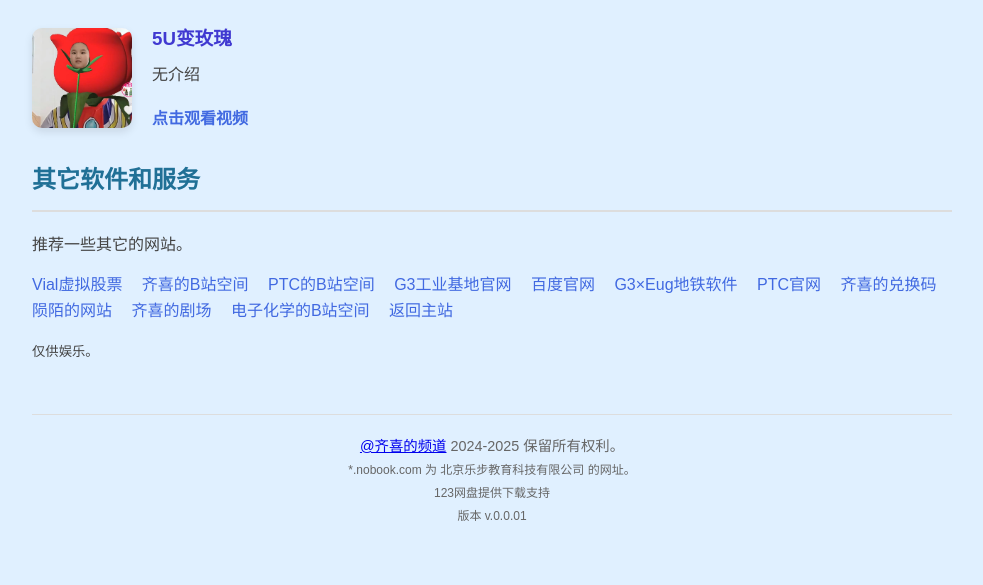
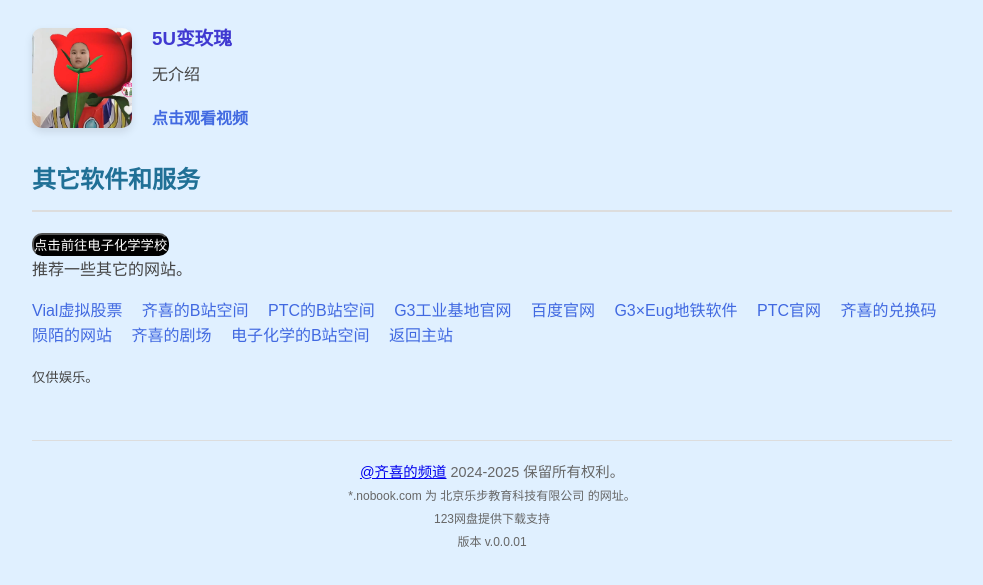
Before and after one commit to nailscrubber/nailscrubber.github.io, a plain HTML site: page hengdian.html in a window 1280 px wide. Shown: the part 1501-2086 px from the top of the page, without its empty margins (148-1131 px from the left). Drawn offline with Linux system fonts and the light colour scheme.

Commit message:
Update hengdian.html

```diff
--- a/hengdian.html
+++ b/hengdian.html
@@ -134,6 +134,7 @@
   <!-- 其它服务 -->
   <section>
    <h2>其它软件和服务</h2>
+   <a href="https://map.baidu.com/search/%E5%A8%84%E5%BA%95%E5%B8%82%E7%AC%AC%E4%BA%94%E5%AE%8C%E5%85%A8%E5%B0%8F%E5%AD%A6/@12469976.84,3196936.09,21z,87t,-83.59h?querytype=s&da_src=shareurl&wd=%E5%A8%84%E5%BA%95%E5%B8%82%E7%AC%AC%E4%BA%94%E5%AE%8C%E5%85%A8%E5%B0%8F%E5%AD%A6&c=221&src=0&pn=0&sug=0&l=13&b=(12451214.16850718,3190065.9753252505;12494926.16850718,3210001.9753252505)&from=webmap&biz_forward=%7B%22scaler%22:1,%22styles%22:%22pl%22%7D&device_ratio=1#panoid=09032100011609051730216749C&panotype=street&heading=6.01&pitch=14.39&l=21&tn=B_NORMAL_MAP&sc=0&newmap=1&shareurl=1&pid=09032100011609051730216749C" target="_blank"><button style="background-color:black; border-radius:10px; color: white;">点击前往电子化学学校</button></a>
    <p>推荐一些其它的网站。</p>
    <div class="other-links">
 	<a href="https://ndcgp.orgent.top/index.html" target="_blank" rel="noopener noreferrer">Vial虚拟股票</a> <a href="https://space.bilibili.com/345281727" target="_blank" rel="noopener noreferrer">齐喜的B站空间</a> <a href="https://b23.tv/EuFaH3a" target="_blank" rel="noopener noreferrer">PTC的B站空间</a> <a href="https://g3gy.mysxl.cn/" target="_blank" rel="noopener noreferrer">G3工业基地官网</a> <a href="https://www.baidu.com/" rel="nooperner noreferrer">百度官网</a> <a href="https://www.123865.com/s/uxYEvd-YHWsH" target="_blank" rel="noopener noreferrer">G3×Eug地铁软件</a> <a href="https://pipetrainingcamp.github.io/" target="_blank" rel="noopener noreferrer">PTC官网</a> <a href=".\code.html">齐喜的兑换码</a><a href="https://yunmo-233.github.io/index.html" target="_blank" rel="noopener noreferrer">陨陌的网站</a> <a href="https://www.123684.com/s/sHDBvd-hcSKd" target="_blank" rel="noopener noreferrer">齐喜的剧场</a> <a href="https://m.bilibili.com/space/3546881332349399">电子化学的B站空间</a> <a href="./index.html">返回主站</a>
```
